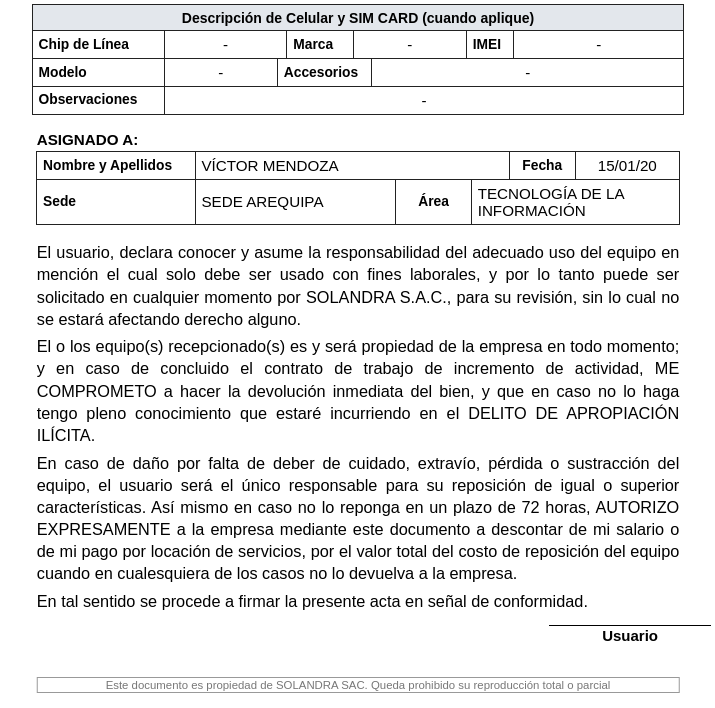
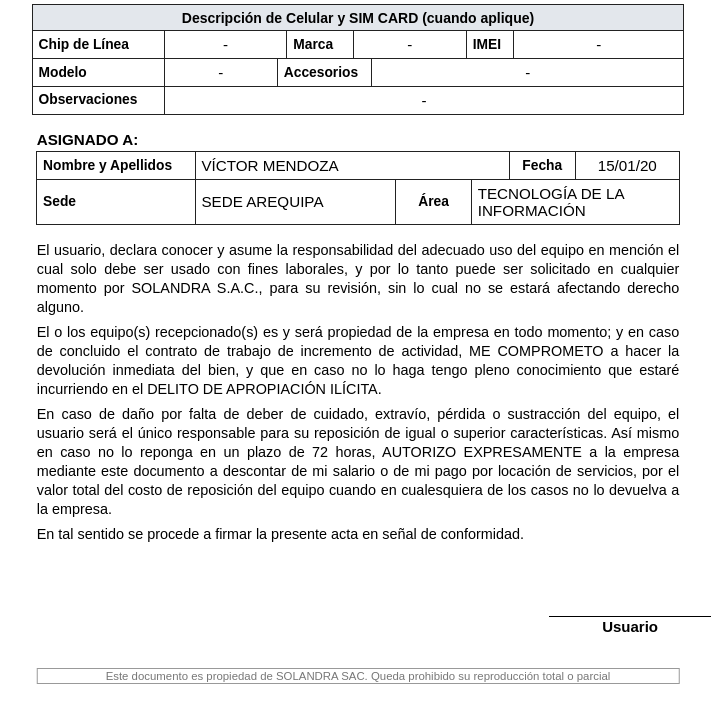
Before and after one commit to milagrosmmms23-bit/sigati_solandra, a PHP site: page /assignments/1/print in a window 1280 px wide. Shown: the part 463-1171 px from the top of the page, without its empty margins (282-997 px from the left). After the commit the page ends 1147 px from the top, so only its background shows below. Run offline with PHP 8.4, Linux system fonts and the light colour scheme; a user stored in the database is signed in; data comes from the database, SQL or seed files in the repository; tables that the repository leaves empty hold one stand-in row (values such as "Sample post").

Commit message:
Reduce texto legal bajo tablas

```diff
--- a/app/Views/print.php
+++ b/app/Views/print.php
@@ -154,7 +154,7 @@ body{font-family:Arial,DejaVu Sans,sans-serif;color:#000;font-size:14.2px;margin
 .assigned-table{margin-bottom:4.2mm;font-size:15.2px}
 .assignment-table tr:first-child td:nth-child(3),.assignment-table tr:first-child td:nth-child(4),.assignment-table tr:nth-child(2) td:nth-child(3){text-align:center}
 .assignment-table .field-label{white-space:nowrap}
-.legal-text{width:170mm;margin:0 auto 1.45mm;font-size:16.3px;line-height:1.36;text-align:justify}
+.legal-text{width:170mm;margin:0 auto 1.55mm;font-size:14.4px;line-height:1.32;text-align:justify}
 .signature-line{width:43mm;border-top:1px solid #000;text-align:center;font-weight:bold;margin:0;padding-top:1px;font-size:15px;position:absolute;right:9mm;bottom:17mm}
 .quality-footer{width:170mm;border:0.75pt solid #999;text-align:center;color:#777;font-size:11.4px;padding:1.2px;margin:0;position:absolute;left:50%;transform:translateX(-50%);bottom:4mm}
 .return-title{text-align:center;font-weight:bold;font-size:14px;margin:8mm 0 4mm}
--- a/app/Views/print_layout.php
+++ b/app/Views/print_layout.php
@@ -63,7 +63,7 @@ body{font-family:Arial,DejaVu Sans,sans-serif;color:#000;font-size:14.2px;margin
 .assigned-table{margin-bottom:4.2mm;font-size:15.2px}
 .assignment-table tr:first-child td:nth-child(3),.assignment-table tr:first-child td:nth-child(4),.assignment-table tr:nth-child(2) td:nth-child(3){text-align:center}
 .assignment-table .field-label{white-space:nowrap}
-.legal-text{width:170mm;margin:0 auto 1.45mm;font-size:16.3px;line-height:1.36;text-align:justify}
+.legal-text{width:170mm;margin:0 auto 1.55mm;font-size:14.4px;line-height:1.32;text-align:justify}
 .signature-line{width:43mm;border-top:1px solid #000;text-align:center;font-weight:bold;margin:0;padding-top:1px;font-size:15px;position:absolute;right:9mm;bottom:17mm}
 .quality-footer{width:170mm;border:0.75pt solid #999;text-align:center;color:#777;font-size:11.4px;padding:1.2px;margin:0;position:absolute;left:50%;transform:translateX(-50%);bottom:4mm}
 .return-title{text-align:center;font-weight:bold;font-size:14px;margin:8mm 0 4mm}
```
